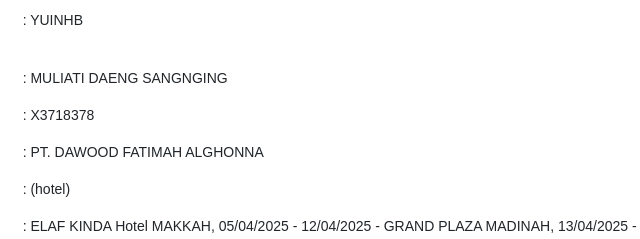
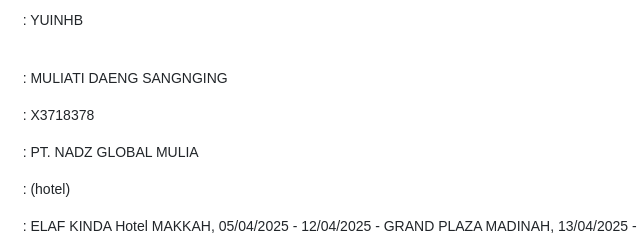
Before and after one commit to siskopatuh/https-siskopatuh.github.io-https-siskopatuh.kemenag.go.id-web-npu-id-13, a plain HTML site: page index.html in a window 1280 px wide. Shown: the part 137-376 px from the top of the page, 498-1138 px from the left. Drawn offline with nearby package versions, Linux system fonts and the light colour scheme.

Commit message:
Update index.html

```diff
--- a/index.html
+++ b/index.html
@@ -82,7 +82,7 @@
                     <tr><td class="info-title">Nomor Porsi Umrah</td><td>: YUINHB</td></tr>
                     <tr><td class="info-title">Nama</td><td>: MULIATI DAENG SANGNGING </td></tr>
                     <tr><td class="info-title">No Paspor</td><td>: X3718378</td></tr>
-                    <tr><td class="info-title">PPIU</td><td>: PT. DAWOOD FATIMAH ALGHONNA</td></tr>
+                    <tr><td class="info-title">PPIU</td><td>: PT. NADZ GLOBAL MULIA</td></tr>
                     <tr><td class="info-title">Hotel</td><td>: (hotel)</td></tr>
                     <tr><td class="info-title">Jadwal</td><td>: ELAF KINDA Hotel MAKKAH, 05/04/2025 - 12/04/2025 - GRAND PLAZA MADINAH, 13/04/2025 - 20/04/2025</td></tr>
                 </table>
```
